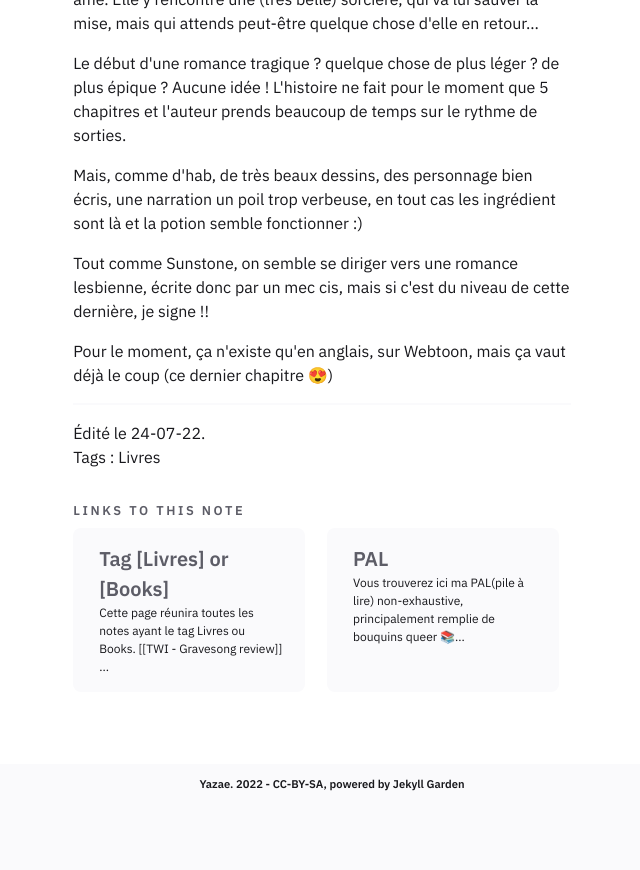
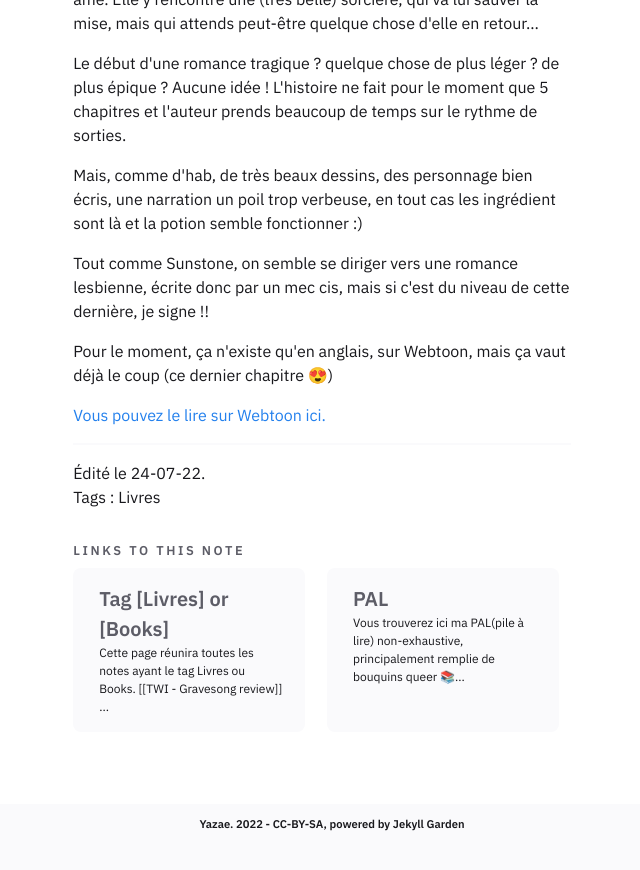
Before and after one commit to yazae/yazae.github.io, a Jekyll site: the page built from _notes/Public/Les micro-critiques de Yazae (livres).md, in a window 1280 px wide and 900 px high, scrolled down 2841 px. Shown: the top 870 px of the window, without its empty margins (318-958 px from the left). Built offline with Jekyll 4.4.1, drawn with Linux system fonts in a browser that asks for light colours.

Commit message:
ajout lien

```diff
--- a/_notes/Public/Les micro-critiques de Yazae (livres).md
+++ b/_notes/Public/Les micro-critiques de Yazae (livres).md
@@ -57,6 +57,8 @@ Tout comme Sunstone, on semble se diriger vers une romance lesbienne,  écrite d
 
 Pour le moment, ça n'existe qu'en anglais, sur Webtoon, mais ça vaut déjà le coup (ce dernier chapitre 😍)
 
+[Vous pouvez le lire sur Webtoon ici.](https://www.webtoons.com/en/challenge/the-queen-and-the-woodborn/list?title_no=502306)
+
 -----
 
 Édité le 24-07-22.
```
